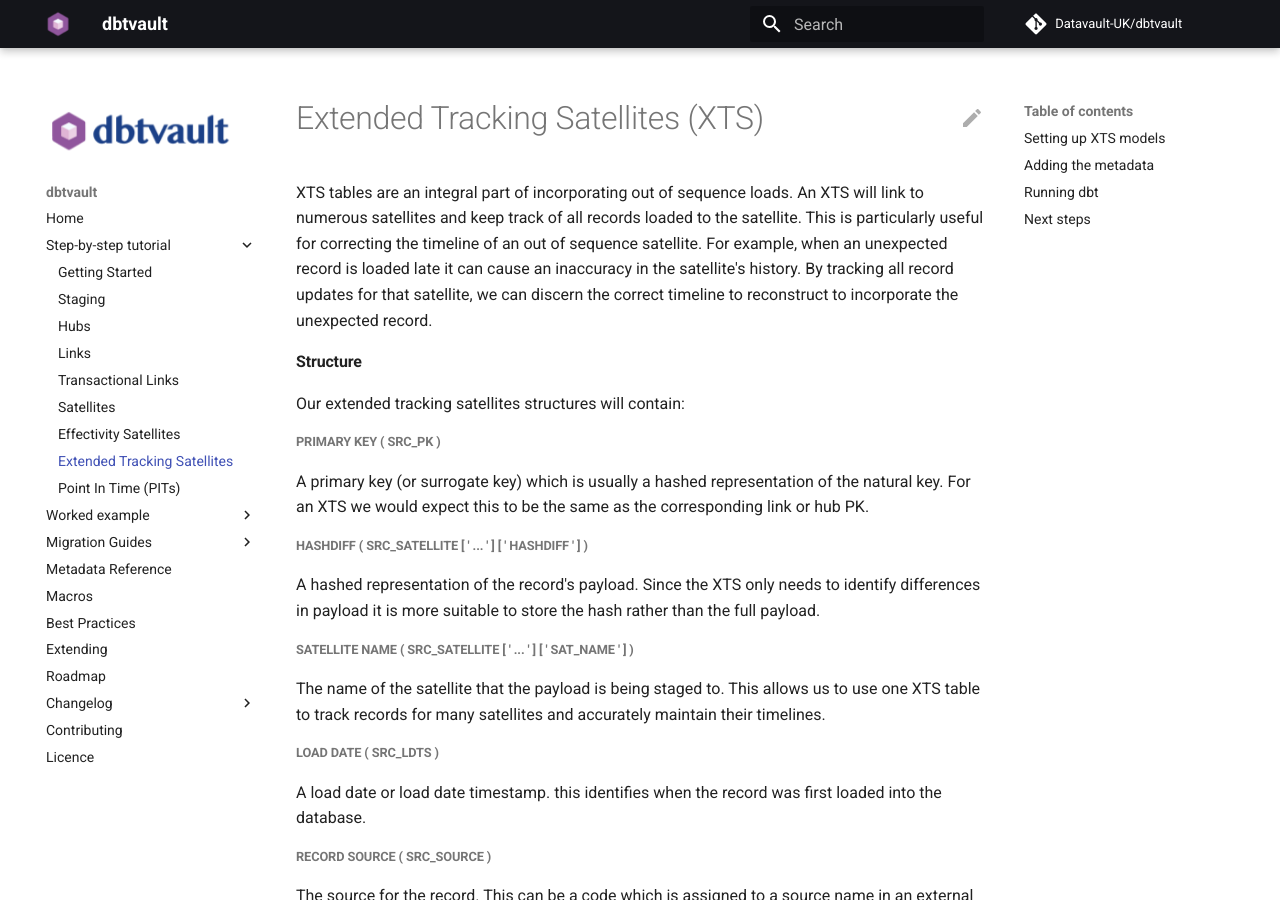
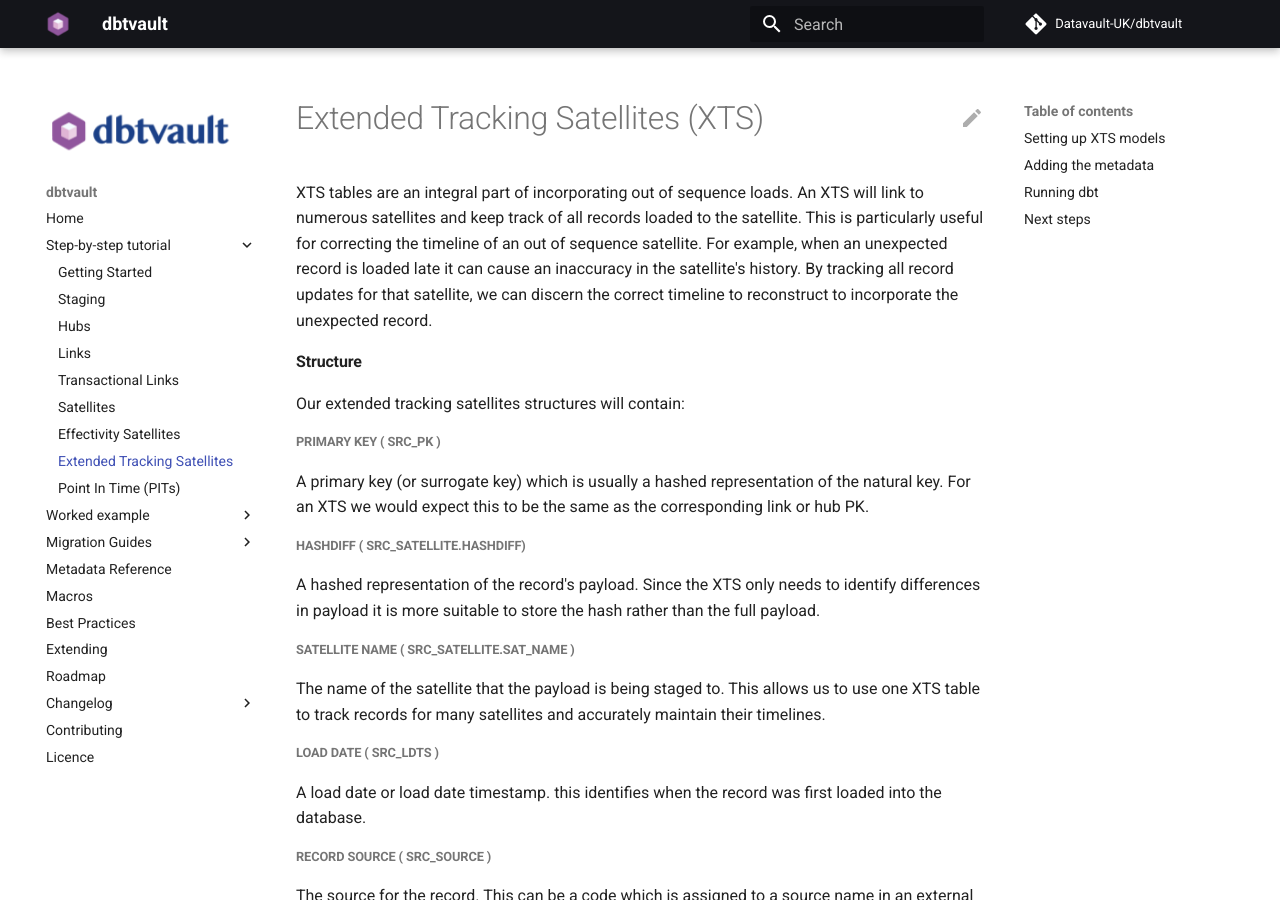
Before and after one commit to Datavault-UK/automate-dv-docs, an MkDocs documentation site: the page built from docs/tutorial/tut_xts.md, in a window 1280 px wide and 900 px high. Built offline with MkDocs 1.6.1 and Material for MkDocs 9.7.7, drawn with Linux system fonts in a browser that asks for light colours; comment, search, counter and statistics services are not loaded.

Commit message:
Minor formatting

```diff
--- a/docs/tutorial/tut_xts.md
+++ b/docs/tutorial/tut_xts.md
@@ -10,10 +10,10 @@ Our extended tracking satellites structures will contain:
 ##### Primary Key ( src_pk )
 A primary key (or surrogate key) which is usually a hashed representation of the natural key. For an XTS we would expect this to be the same as the corresponding link or hub PK.
 
-##### Hashdiff ( src_satellite [ ' ... ' ] [ ' hashdiff ' ] )
+##### Hashdiff ( src_satellite.hashdiff)
 A hashed representation of the record's payload. Since the XTS only needs to identify differences in payload it is more suitable to store the hash rather than the full payload.
 
-##### Satellite name ( src_satellite [ ' ... ' ] [ ' sat_name ' ] )
+##### Satellite name ( src_satellite.sat_name )
 The name of the satellite that the payload is being staged to. This allows us to use one XTS table to track records for many satellites and accurately maintain their timelines.
 
 ##### Load date ( src_ldts )
```
